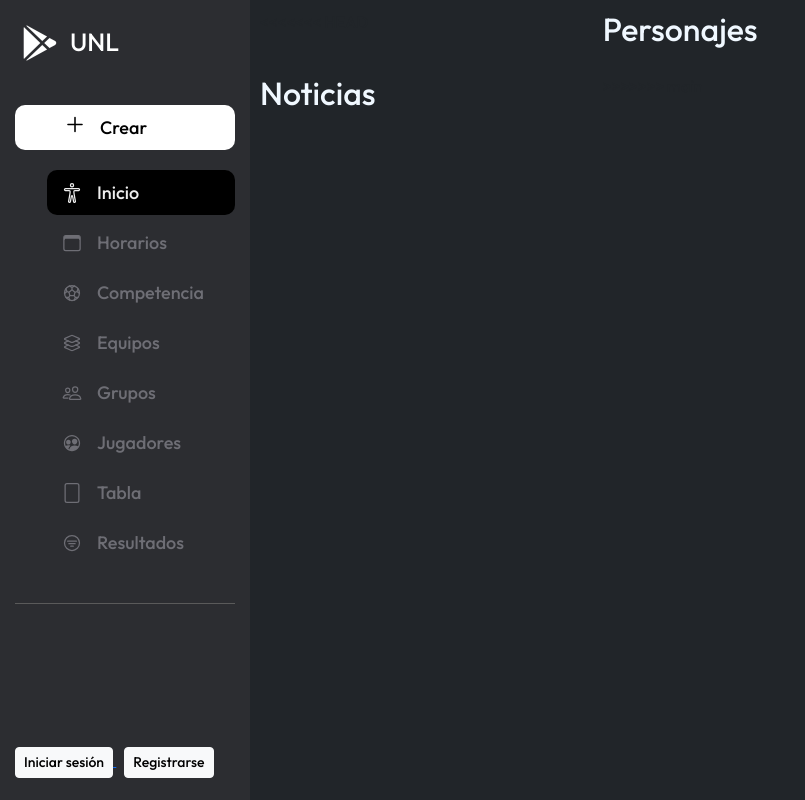
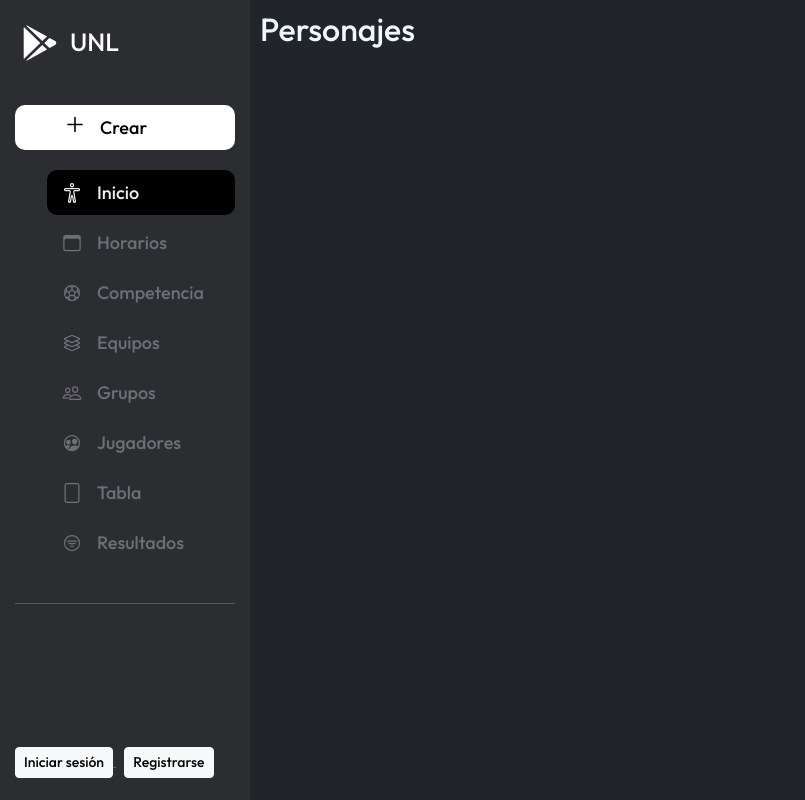
Before and after one commit to DarwinG23/ProyectoIntegradoSaberes, a Django app: page / in a window 1280 px wide. Shown: the whole page, without its empty margins (0-805 px from the left). Run offline with Django 4.2, Linux system fonts and the light colour scheme; some web fonts are replaced.

Commit message:
//Se juntaron las ramas

```diff
--- a/mysite/myapp/static/css/base.css
+++ b/mysite/myapp/static/css/base.css
@@ -81,6 +81,7 @@
     width: 0;
 
 }
+
 
 .barra-lateral .nombre-pagina{
     width: 100%;
@@ -329,10 +330,6 @@
 
 h1 {
     text-align: center;
-    font-size: 40px;
-    font-weight: 600;
-    margin-bottom: 20px;
-
 }
 
 .cuadro-grande {
--- a/mysite/myapp/static/java/base.js
+++ b/mysite/myapp/static/java/base.js
@@ -37,7 +37,6 @@
     spans.forEach((span)=>{
         span.classList.toggle("oculto");
 
-
     });
 
 });
--- a/mysite/myapp/static/java/menu.js
+++ b/mysite/myapp/static/java/menu.js
@@ -15,12 +15,8 @@
         <div class="image-container">
             <img src="${personaje.image}"alt="Personaje">
         </div>
-        <h2 style="color: aliceblue">${personaje.name}</h2>
-        <span style="color: aliceblue">${personaje.status}</span>
-<<<<<<< HEAD
-=======
-
->>>>>>> main
+        <h2>${personaje.name}</h2>
+        <span>${personaje.status}</span>
     </article>
     `);
    const main = document.querySelector("main");
--- a/mysite/myapp/templates/competencias.html
+++ b/mysite/myapp/templates/competencias.html
@@ -9,7 +9,6 @@
             {% for temporada in competencia.temporada_set.all %}
                 <li>{{ temporada.nombre }} - {{ temporada.descripcion }}</li>
             {% endfor %}
-
         </ul>
     {% endfor %}
 {% endblock %}
--- a/mysite/myapp/templates/menu.html
+++ b/mysite/myapp/templates/menu.html
@@ -9,13 +9,6 @@
      {% block extra_js %}
         <script src="{% static 'java/menu.js' %}"></script>
      {% endblock %}
-<<<<<<< HEAD
     <h2 style="color: aliceblue">Personajes</h2>
-=======
-    <h2 style="color: aliceblue">Noticias</h2>
-
-
->>>>>>> main
-    <br>
      <main></main>
 {% endblock %}
```
